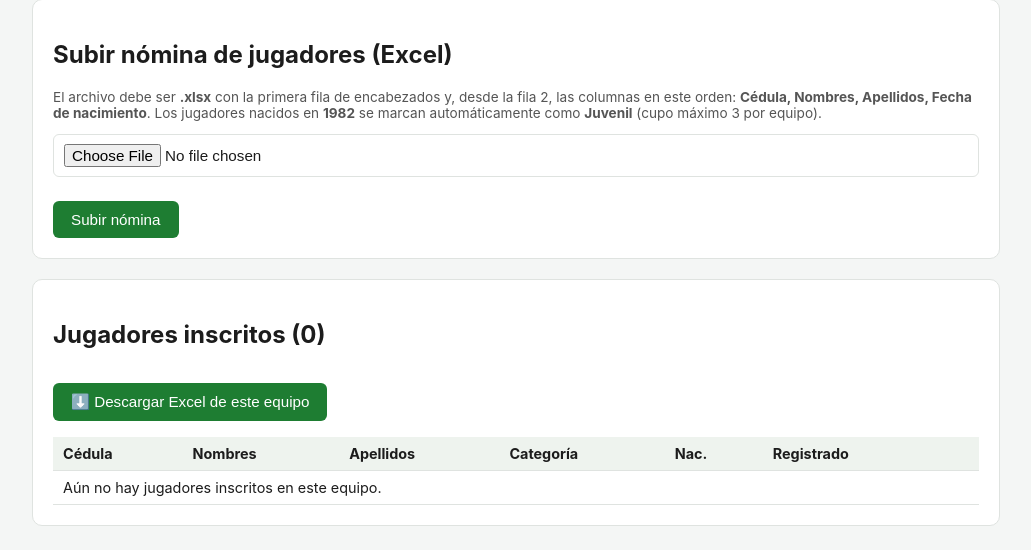
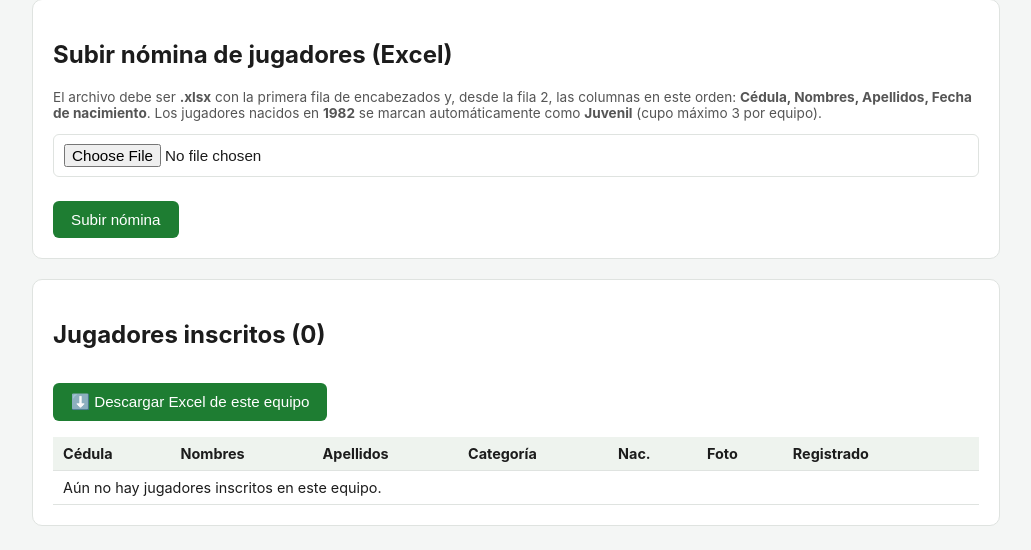
Before and after one commit to FERNANDO85540/LIGA-DEPORTIVA-OYAMBARILLO, a Flask app: page /equipo/1 in a window 1280 px wide. Shown: the part 1251-1801 px from the top of the page, without its empty margins (124-1155 px from the left). Run offline with Flask 3, Linux system fonts and the light colour scheme; the visitor is signed in with stand-in values (Sample User, id 1); data comes from the database, SQL or seed files in the repository; data that the repository does not hold is empty.

Commit message:
Agrega boton de confirmar foto que bloquea el link tras confirmar
El jugador ahora ve un boton "Confirmar y enviar a mi equipo" en la
pantalla de resultado. Al confirmar, el link de auto-foto se
bloquea (ya no se puede volver a cambiar la foto por ahi) y en la
tabla de jugadores del equipo aparece un estado: Confirmada, Sin
confirmar (con foto pero sin aprobar) o Sin foto. El delegado puede
"Habilitar cambio de foto" desde la ficha del jugador si hace falta
reabrir el link.

```diff
--- a/app.py
+++ b/app.py
@@ -59,6 +59,7 @@ def init_db():
             subcategoria TEXT NOT NULL DEFAULT 'Sub 45',
             numero_camiseta TEXT,
             foto TEXT,
+            foto_confirmada INTEGER NOT NULL DEFAULT 0,
             fecha_registro TEXT NOT NULL
         )
     """)
@@ -69,6 +70,8 @@ def init_db():
         db.execute("ALTER TABLE jugadores ADD COLUMN numero_camiseta TEXT")
     if "foto" not in jcols:
         db.execute("ALTER TABLE jugadores ADD COLUMN foto TEXT")
+    if "foto_confirmada" not in jcols:
+        db.execute("ALTER TABLE jugadores ADD COLUMN foto_confirmada INTEGER NOT NULL DEFAULT 0")
     if "foto_token" not in jcols:
         db.execute("ALTER TABLE jugadores ADD COLUMN foto_token TEXT")
         for row in db.execute("SELECT id FROM jugadores").fetchall():
@@ -844,6 +847,9 @@ def autofoto(token):
     if not jugador:
         return render_template("autofoto.html", jugador=None), 404
 
+    if jugador["foto_confirmada"]:
+        return redirect(url_for("autofoto_listo", token=token))
+
     if request.method == "POST":
         archivo = request.files.get("foto")
         if not archivo or not archivo.filename:
@@ -875,6 +881,20 @@ def autofoto_listo(token):
     return render_template("autofoto_listo.html", jugador=jugador, token=token)
 
 
+@app.route("/autofoto/<token>/confirmar", methods=["POST"])
+def autofoto_confirmar(token):
+    db = get_db()
+    jugador = db.execute("SELECT * FROM jugadores WHERE foto_token = ?", (token,)).fetchone()
+    if not jugador:
+        return render_template("autofoto.html", jugador=None), 404
+    if not jugador["foto"]:
+        flash("Primero debes tomarte o subir una foto.")
+        return redirect(url_for("autofoto", token=token))
+    db.execute("UPDATE jugadores SET foto_confirmada = 1 WHERE id = ?", (jugador["id"],))
+    db.commit()
+    return redirect(url_for("autofoto_listo", token=token))
+
+
 @app.route("/autofoto/<token>/carnet")
 def autofoto_carnet(token):
     db = get_db()
@@ -884,6 +904,23 @@ def autofoto_carnet(token):
     return _carnet_response(jugador)
 
 
+@app.route("/jugador/<int:jugador_id>/reabrir_foto", methods=["POST"])
+@login_required
+def reabrir_foto(jugador_id):
+    db = get_db()
+    jugador = db.execute("SELECT * FROM jugadores WHERE id = ?", (jugador_id,)).fetchone()
+    if not jugador:
+        flash("Jugador no encontrado.")
+        return redirect(url_for("index"))
+    if not jugador_permitido(db, jugador):
+        flash("No tienes acceso a ese jugador.")
+        return redirect(url_for("index"))
+    db.execute("UPDATE jugadores SET foto_confirmada = 0 WHERE id = ?", (jugador_id,))
+    db.commit()
+    flash("Se habilitó nuevamente el link para que el jugador pueda cambiar su foto.")
+    return redirect(url_for("ficha_jugador", jugador_id=jugador_id))
+
+
 init_db()
 
 if __name__ == "__main__":
--- a/templates/detalle_equipo.html
+++ b/templates/detalle_equipo.html
@@ -99,7 +99,7 @@
   <table>
     <thead>
       <tr>
-        <th>Cédula</th><th>Nombres</th><th>Apellidos</th><th>Categoría</th><th>Nac.</th><th>Registrado</th><th></th>
+        <th>Cédula</th><th>Nombres</th><th>Apellidos</th><th>Categoría</th><th>Nac.</th><th>Foto</th><th>Registrado</th><th></th>
       </tr>
     </thead>
     <tbody>
@@ -110,6 +110,15 @@
         <td>{{ j.apellidos }}</td>
         <td>{{ j.categoria }}{% if j.subcategoria == 'Juvenil' %} - Juvenil{% endif %}</td>
         <td>{{ j.fecha_nacimiento or '-' }}</td>
+        <td>
+          {% if j.foto_confirmada %}
+            <span class="badge badge-ok">✅ Confirmada</span>
+          {% elif j.foto %}
+            <span class="badge" style="background:#fff8e1; color:#6d4c00;">📷 Sin confirmar</span>
+          {% else %}
+            <span class="badge badge-full">Sin foto</span>
+          {% endif %}
+        </td>
         <td>{{ j.fecha_registro }}</td>
         <td style="white-space:nowrap;">
           <a href="{{ url_for('ficha_jugador', jugador_id=j.id) }}"><button type="button" style="margin:0; padding:4px 10px; font-size:0.8rem;">Ficha</button></a>
@@ -119,7 +128,7 @@
         </td>
       </tr>
       {% else %}
-      <tr><td colspan="7">Aún no hay jugadores inscritos en este equipo.</td></tr>
+      <tr><td colspan="8">Aún no hay jugadores inscritos en este equipo.</td></tr>
       {% endfor %}
     </tbody>
   </table>
```
Also changed, not shown: templates/autofoto_listo.html (+24 -5 lines), templates/ficha_jugador.html (+10 -2 lines).
